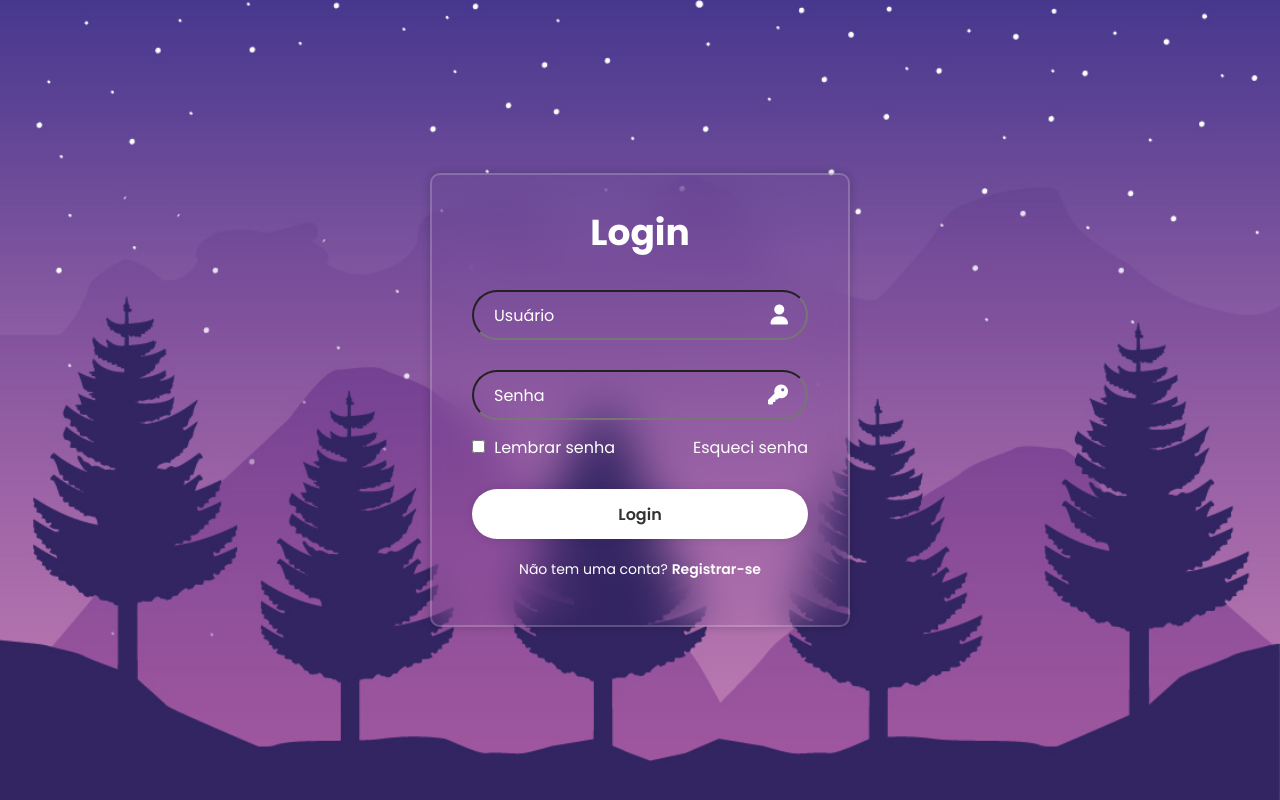
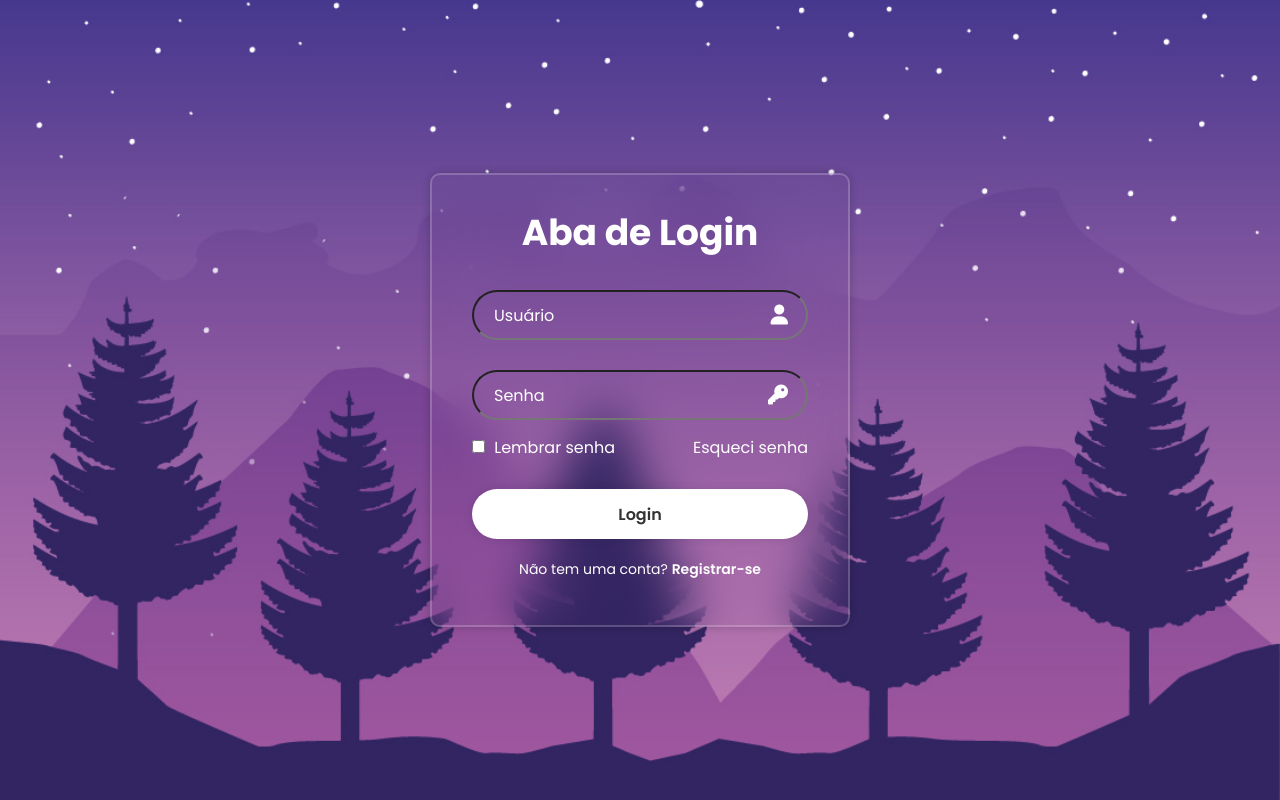
Before and after one commit to Felipe-sternadt/teste, a plain HTML site: page index.html in a window 1280 px wide. Drawn offline with Linux system fonts and the light colour scheme.

Commit message:
correcao texto inicial

```diff
--- a/index.html
+++ b/index.html
@@ -11,7 +11,7 @@
     <main class="container">
 
         <form >
-            <h1>Login</h1>
+            <h1>Aba de Login</h1>
             <div class="inputbox">
                 <input placeholder="Usuário" type="email">
                 <i class="fa-solid fa-user"></i>
```
